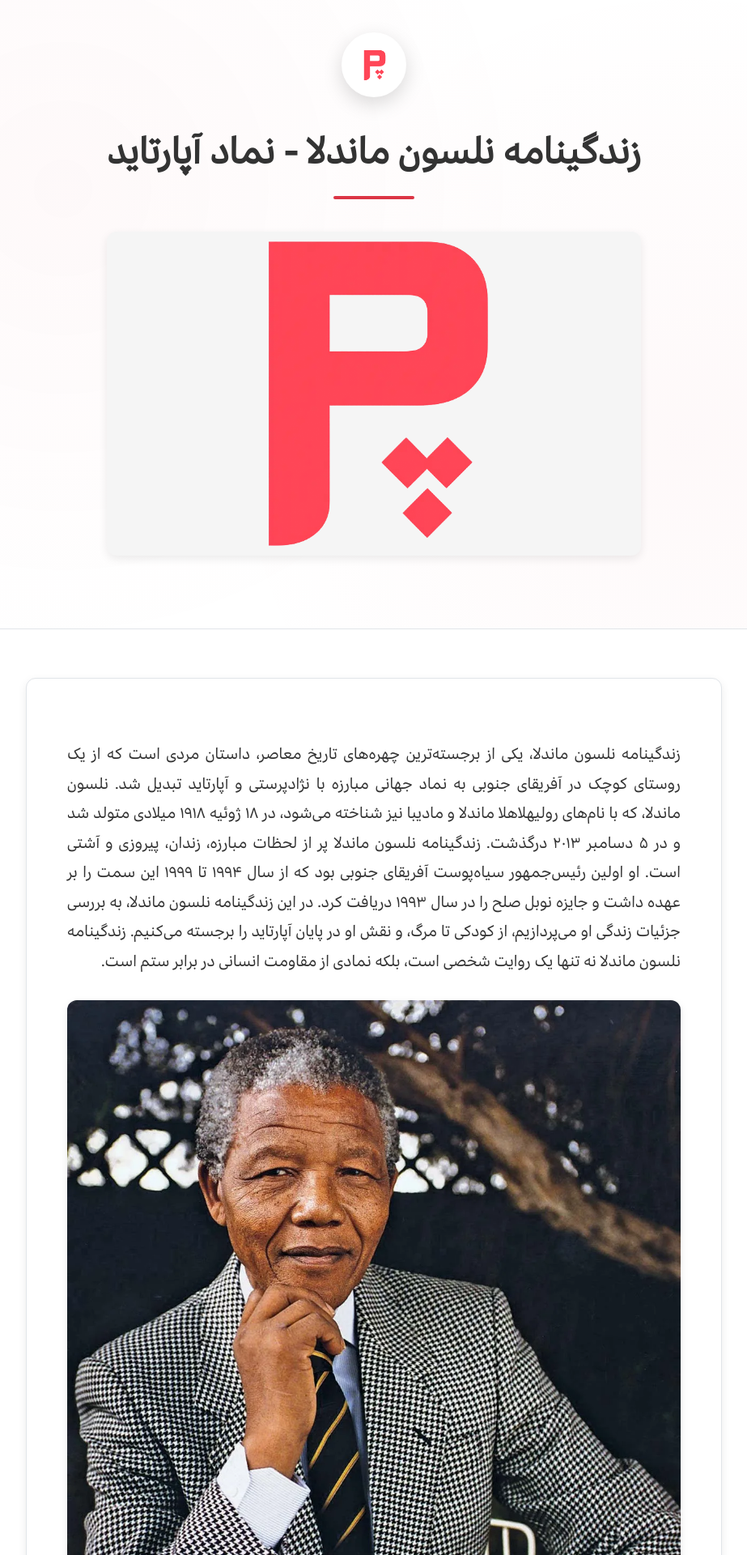
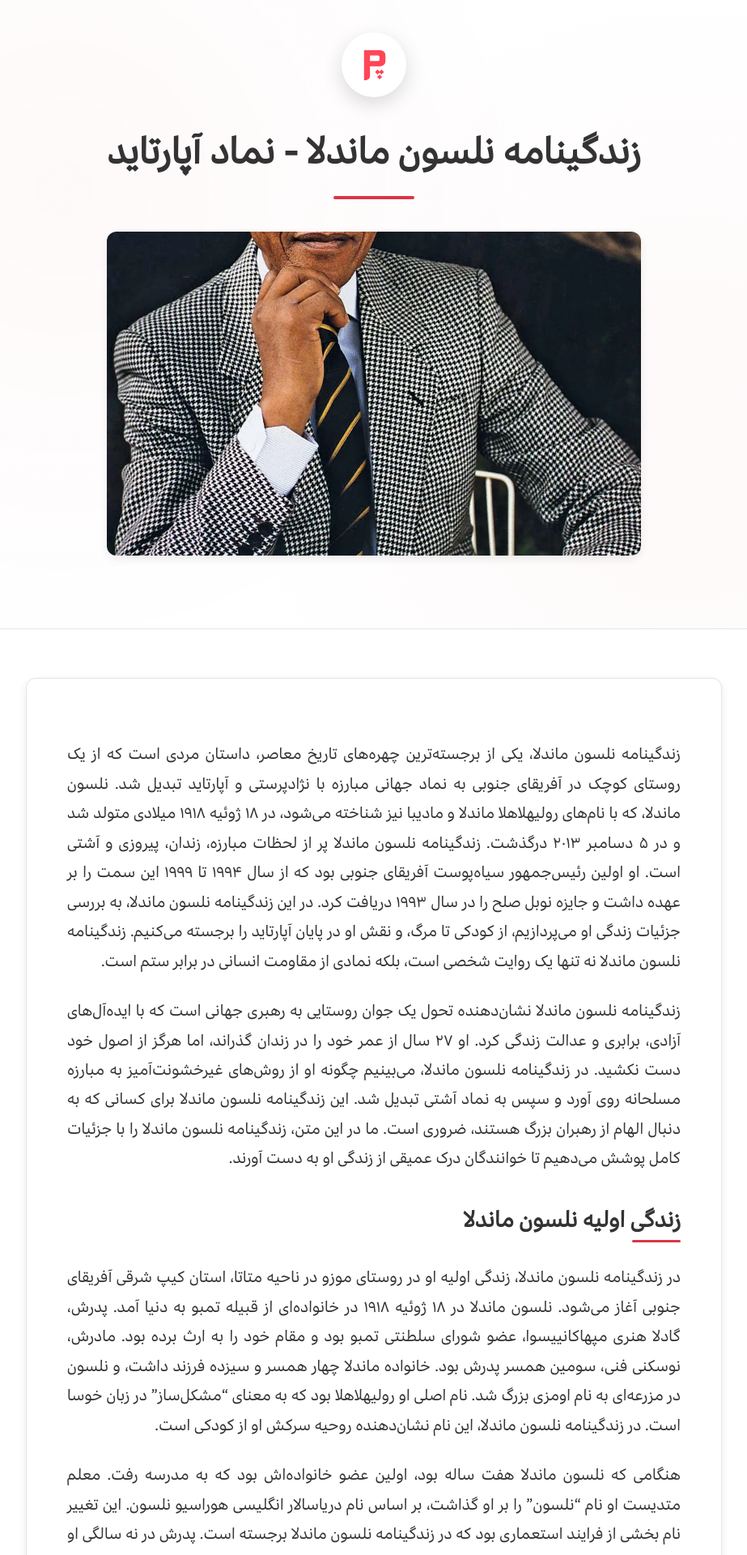
Before and after one commit to darkblog/darkblog.github.io, a Jekyll site: the page built from _posts/2025-9-8-nelson-mandela.md, in a window 1280 px wide. Shown: the top 1920 px of the page at 81% size, without its empty margins (178-1101 px from the left). Built offline with Jekyll 4.4.1, drawn with Linux system fonts in a browser that asks for light colours.

Commit message:
Update 2025-9-8-nelson-mandela.md

```diff
--- a/_posts/2025-9-8-nelson-mandela.md
+++ b/_posts/2025-9-8-nelson-mandela.md
@@ -1,11 +1,10 @@
 ---
 layout: post
 title: زندگینامه نلسون ماندلا - نماد آپارتاید
+image: /biography/nelson-mandela.webp
 ---
 
 زندگینامه نلسون ماندلا، یکی از برجسته‌ترین چهره‌های تاریخ معاصر، داستان مردی است که از یک روستای کوچک در آفریقای جنوبی به نماد جهانی مبارزه با نژادپرستی و آپارتاید تبدیل شد. نلسون ماندلا، که با نام‌های رولیهلاهلا ماندلا و مادیبا نیز شناخته می‌شود، در ۱۸ ژوئیه ۱۹۱۸ میلادی متولد شد و در ۵ دسامبر ۲۰۱۳ درگذشت. زندگینامه نلسون ماندلا پر از لحظات مبارزه، زندان، پیروزی و آشتی است. او اولین رئیس‌جمهور سیاه‌پوست آفریقای جنوبی بود که از سال ۱۹۹۴ تا ۱۹۹۹ این سمت را بر عهده داشت و جایزه نوبل صلح را در سال ۱۹۹۳ دریافت کرد. در این زندگینامه نلسون ماندلا، به بررسی جزئیات زندگی او می‌پردازیم، از کودکی تا مرگ، و نقش او در پایان آپارتاید را برجسته می‌کنیم. زندگینامه نلسون ماندلا نه تنها یک روایت شخصی است، بلکه نمادی از مقاومت انسانی در برابر ستم است.
-
-<img src="/biography/nelson-mandela.webp" alt="نلسون ماندلا" loading="lazy">
 
 زندگینامه نلسون ماندلا نشان‌دهنده تحول یک جوان روستایی به رهبری جهانی است که با ایده‌آل‌های آزادی، برابری و عدالت زندگی کرد. او ۲۷ سال از عمر خود را در زندان گذراند، اما هرگز از اصول خود دست نکشید. در زندگینامه نلسون ماندلا، می‌بینیم چگونه او از روش‌های غیرخشونت‌آمیز به مبارزه مسلحانه روی آورد و سپس به نماد آشتی تبدیل شد. این زندگینامه نلسون ماندلا برای کسانی که به دنبال الهام از رهبران بزرگ هستند، ضروری است. ما در این متن، زندگینامه نلسون ماندلا را با جزئیات کامل پوشش می‌دهیم تا خوانندگان درک عمیقی از زندگی او به دست آورند.
 
```
